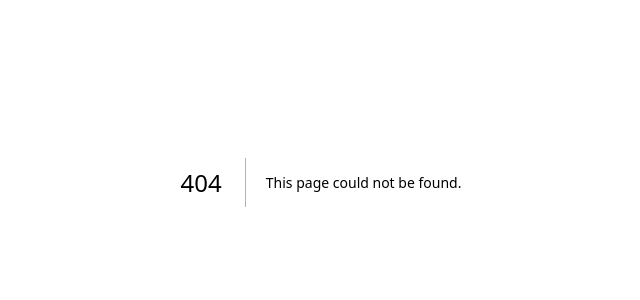
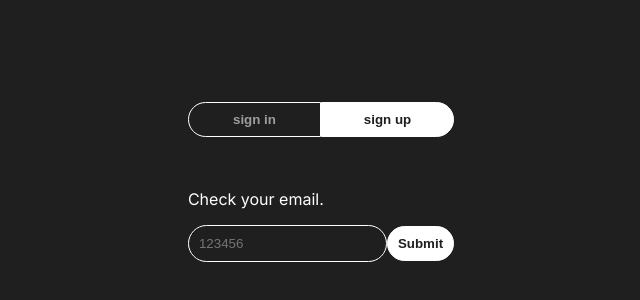
Before and after one commit to Zeddnyx/next-auth, a Next.js app: page /verify in a window 1280 px wide. Before the commit this address had no page. Shown: the part 218-518 px from the top of the page, without its empty margins (319-959 px from the left). Built offline with nearby package versions, Linux system fonts and the light colour scheme.

Commit message:
feat(verify page) refactor(layout auth)

```diff
--- a/app/(auth)/layout.tsx
+++ b/app/(auth)/layout.tsx
@@ -1,9 +1,12 @@
 import SwitchAuth from "@/components/shared/switch-auth";
+import { headers } from "next/headers";
 
 export default function Layout({ children }: { children: React.ReactNode }) {
+  const headerList = headers();
+  const isVerify = headerList.get("x-pathname") === "/verify";
   return (
     <div className="wrapper">
-      <SwitchAuth />
+      {!isVerify && <SwitchAuth />}
       {children}
     </div>
   );
--- /dev/null
+++ b/app/(auth)/verify/page.tsx
@@ -0,0 +1,9 @@
+export default function Page() {
+  return (
+    <form>
+      <p>Check your email.</p>
+      <input placeholder="123456" />
+      <button type="submit">Submit</button>
+    </form>
+  );
+}
--- a/app/(root)/(home)/page.tsx
+++ b/app/(root)/(home)/page.tsx
@@ -4,7 +4,6 @@ import { getServerSession } from "next-auth";
 
 export default async function Page() {
   const session: any = await getServerSession(auth);
-  console.log(session)
 
   return (
     <section className="wrapper">
```
Also changed, not shown: middleware.ts (+9 -1 lines).
